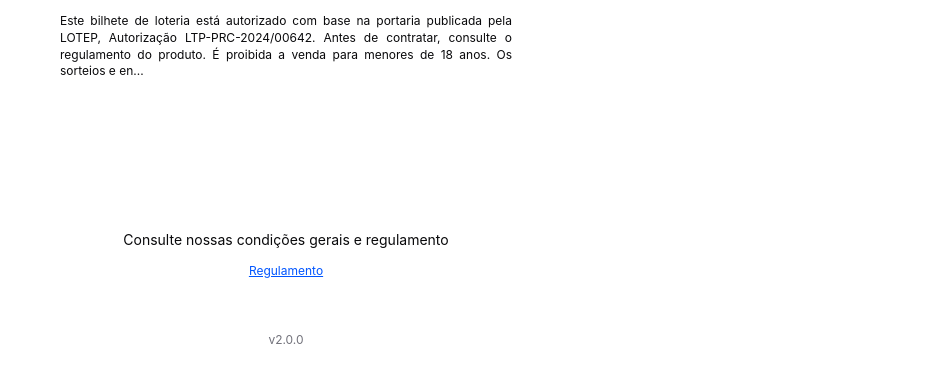
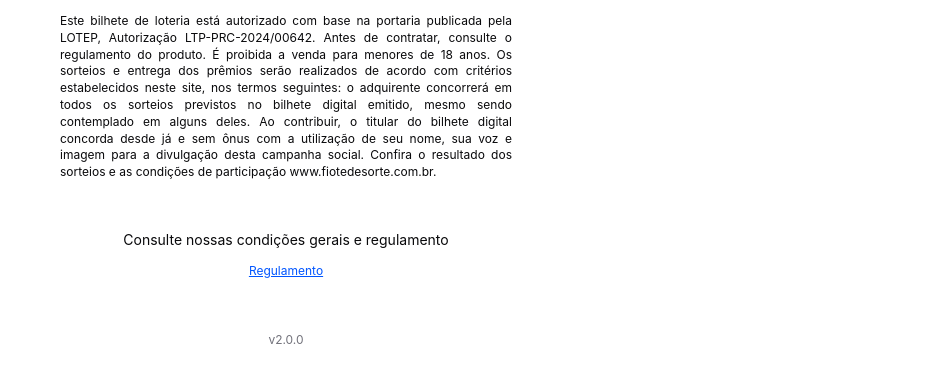
Before and after one commit to vivasorte-premios/premios, a plain HTML site: page index.html in a window 1280 px wide. Shown: the part 886-1268 px from the top of the page, without its empty margins (354-1280 px from the left). Drawn offline with Linux system fonts and the light colour scheme.

Commit message:
Update index.html

```diff
--- a/index.html
+++ b/index.html
@@ -842,7 +842,9 @@
 
             <div>
                 <p class="legal-text">
-                    Este bilhete de loteria está autorizado com base na portaria publicada pela LOTEP, Autorização LTP-PRC-2024/00642. Antes de contratar, consulte o regulamento do produto. É proibida a venda para menores de 18 anos. Os sorteios e en...
+                    Este bilhete de loteria está autorizado com base na portaria publicada pela LOTEP, Autorização LTP-PRC-2024/00642. Antes de contratar, consulte o regulamento do produto. É proibida a venda para menores de 18 anos. Os sorteios e entrega dos prêmios serão realizados de acordo com critérios estabelecidos neste site, nos termos seguintes: o adquirente concorrerá em todos os sorteios previstos no bilhete digital emitido, mesmo sendo contemplado em alguns deles. Ao contribuir, o titular do bilhete digital concorda desde já e sem ônus com a utilização de seu nome, sua voz e imagem para a divulgação desta campanha social. Confira o resultado dos sorteios e as condições de participação www.fiotedesorte.com.br.
+
+
                 </p>
             </div>
 
```
